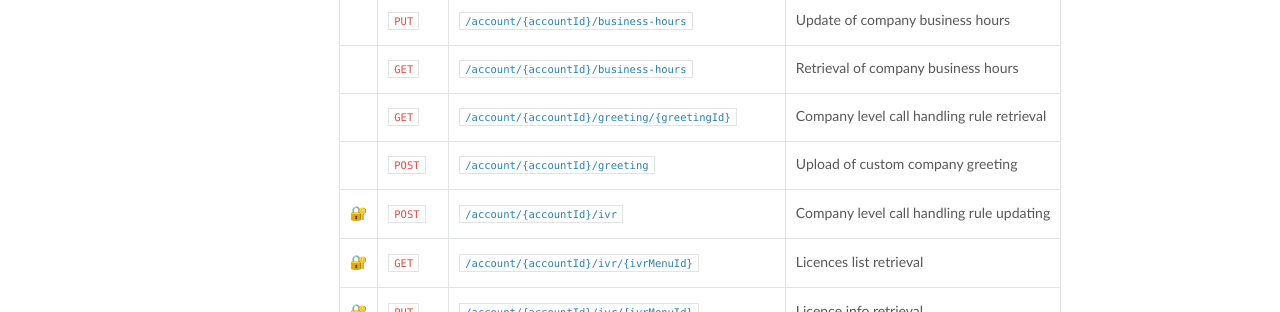
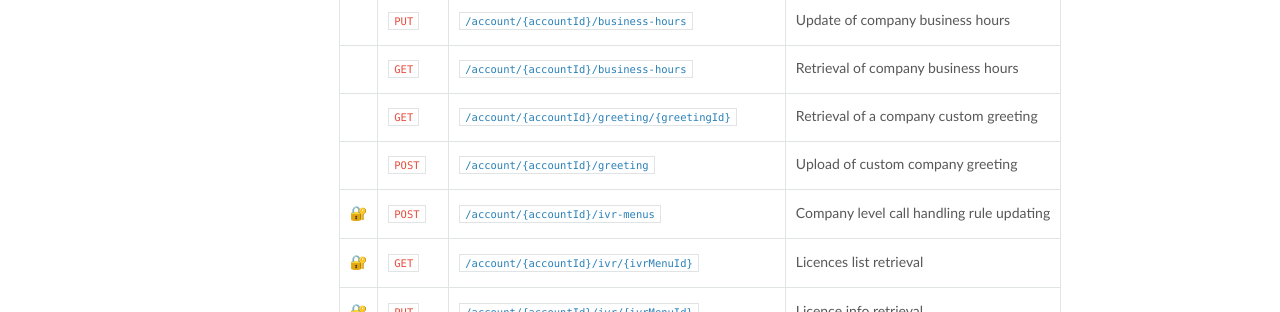
Before and after one commit to ringcentral/ringcentral-api-changelog, an MkDocs documentation site: the page built from docs/1_0_32.md, in a window 1280 px wide and 900 px high. Shown: the part 334-646 px from the top of the window. Built offline with MkDocs 1.6.1, drawn with Linux system fonts in a browser that asks for light colours; nearby versions of some CDN libraries; old or Windows-style settings are respelled for this version of MkDocs.

Commit message:
Update 1_0_32.md

```diff
--- a/docs/1_0_32.md
+++ b/docs/1_0_32.md
@@ -9,9 +9,9 @@ Basepath for all URLs: `https://platform.ringcentral.com/restapi/v1.0`.
 |---------|------|--------|------------------|
 |         |`PUT`|[`/account/{accountId}/business-hours`](https://developers.ringcentral.com/api-docs/latest/index.html#!#RefUpdateCompanyBusinessHours)|Update of company business hours|
 |         |`GET`|[`/account/{accountId}/business-hours`](https://developers.ringcentral.com/api-docs/latest/index.html#!#RefGetCompanyBusinessHours)|Retrieval of company business hours|
-|         |`GET`|[`/account/{accountId}/greeting/{greetingId}`](https://developers.ringcentral.com/api-docs/latest/index.html#!#RefGetCompanyAnsweringRule)|Company level call handling rule retrieval|
+|         |`GET`|[`/account/{accountId}/greeting/{greetingId}`](https://developers.ringcentral.com/api-docs/latest/index.html#!#RefGetCompanyCustomGreeting)|Retrieval of a company custom greeting |
 |         |`POST`|[`/account/{accountId}/greeting`](https://developers.ringcentral.com/api-docs/latest/index.html#!##RefCreateCompanyCustomGreeting)|Upload of custom company greeting|
-|&#x1F510;|`POST`|[`/account/{accountId}/ivr`](https://developers.ringcentral.com/api-docs/latest/index.html#!#RefUpdateCompanyAnsweringRule)|Company level call handling rule updating|
+|&#x1F510;|`POST`|[`/account/{accountId}/ivr-menus`](https://developers.ringcentral.com/api-docs/latest/index.html#!#RefUpdateCompanyAnsweringRule)|Company level call handling rule updating|
 |&#x1F510;|`GET`|[`/account/{accountId}/ivr/{ivrMenuId}`](https://developers.ringcentral.com/api-docs/latest/index.html#!#RefGetLicenseList)|Licences list retrieval|
 |&#x1F510;|`PUT`|[`/account/{accountId}/ivr/{ivrMenuId}`](https://developers.ringcentral.com/api-docs/latest/index.html#!#RefGetLicense)|Licence info retrieval|
 |&#x1F510;|`GET`|[`/account/{accountId}/ivr-prompts`](https://developers.ringcentral.com/api-docs/latest/index.html#!#RefDeleteLicense)|Licence deletion|
```
